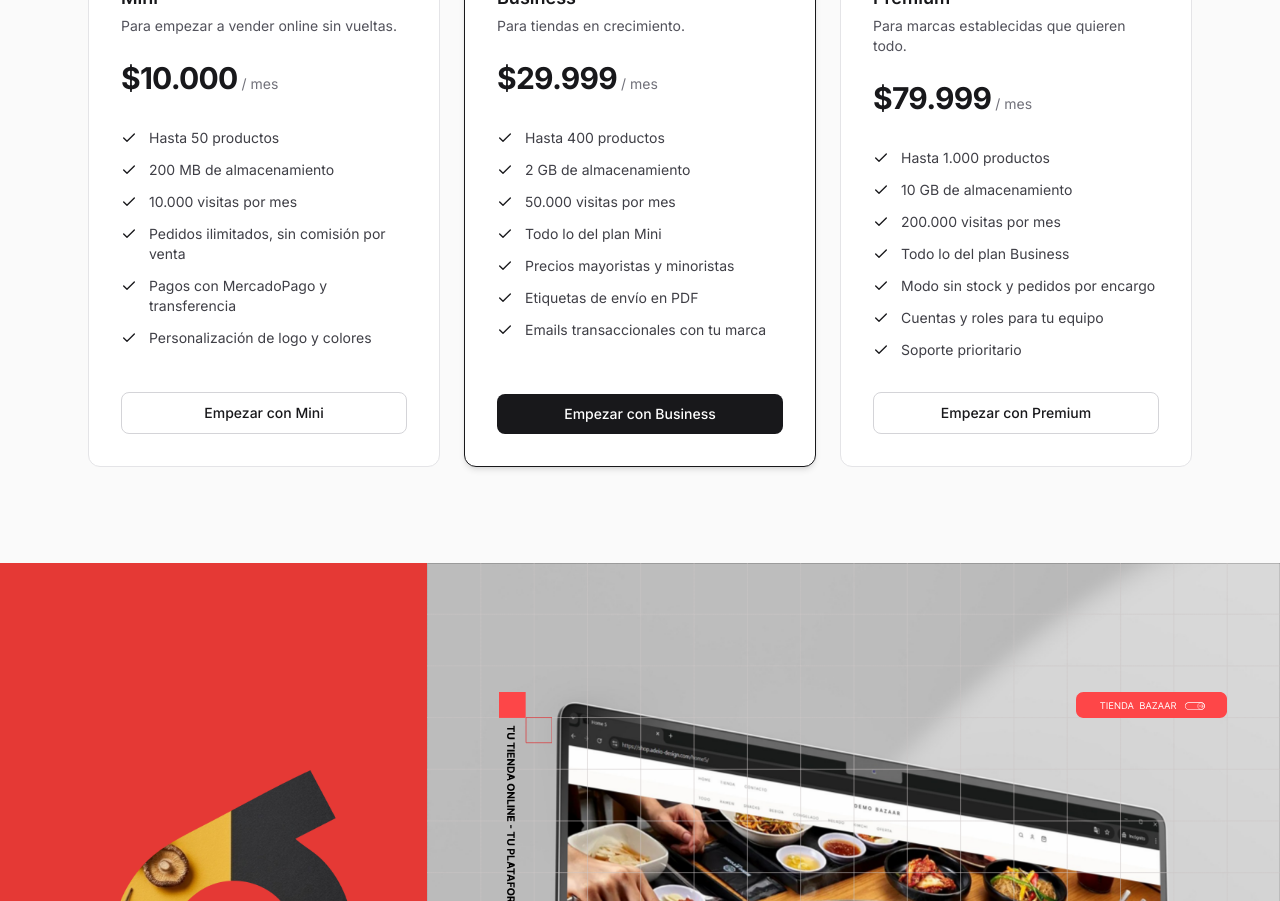
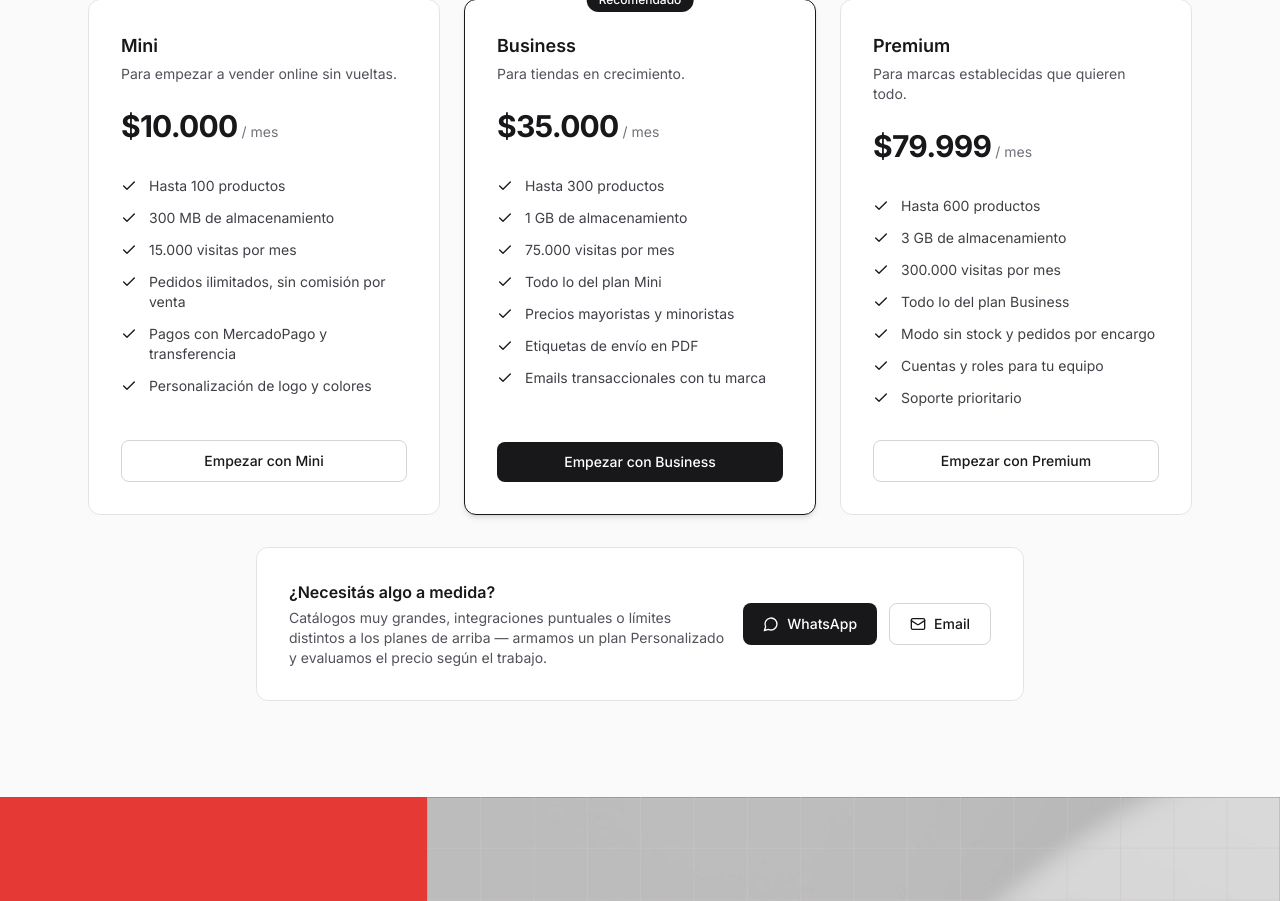
Before and after one commit to DMKo2002/gounuri-web, a Next.js app: page / in a window 1280 px wide. Shown: the part 6520-7421 px from the top of the page. Built offline with nearby package versions, Linux system fonts and the light colour scheme; no server answers.

Commit message:
feat: recalibrar límites de planes, precio Standard, descuento por pago adelantado, plan personalizado en pricing

```diff
--- a/src/components/Pricing.tsx
+++ b/src/components/Pricing.tsx
@@ -1,5 +1,5 @@
-import { Check } from 'lucide-react'
-import { PLANES, REGISTRO_URL, TRIAL_DAYS, formatPrecio } from '@/lib/site'
+import { Check, MessageCircle, Mail } from 'lucide-react'
+import { PLANES, REGISTRO_URL, TRIAL_DAYS, formatPrecio, TERM_DISCOUNTS_PCT, CONTACTO_EMAIL, whatsappUrl } from '@/lib/site'
 
 export default function Pricing() {
   return (
@@ -10,6 +10,9 @@ export default function Pricing() {
         </h2>
         <p className="mx-auto mt-4 max-w-xl text-center text-zinc-600">
           Probá cualquier plan gratis durante {TRIAL_DAYS} días. Sin tarjeta para empezar.
+        </p>
+        <p className="mx-auto mt-2 max-w-xl text-center text-sm text-zinc-500">
+          Pagando {6} meses de una ahorrás {TERM_DISCOUNTS_PCT[6]}%, y pagando {12} meses ahorrás {TERM_DISCOUNTS_PCT[12]}%. Elegís el plazo al activar tu plan.
         </p>
 
         <div className="mt-14 grid gap-6 lg:grid-cols-3">
@@ -56,6 +59,33 @@ export default function Pricing() {
             </div>
           ))}
         </div>
+
+        <div className="mx-auto mt-8 flex max-w-3xl flex-col items-center gap-4 rounded-xl border border-zinc-200 bg-white p-8 text-center sm:flex-row sm:justify-between sm:text-left">
+          <div>
+            <h3 className="font-semibold text-zinc-900">¿Necesitás algo a medida?</h3>
+            <p className="mt-1 text-sm text-zinc-600">
+              Catálogos muy grandes, integraciones puntuales o límites distintos a los planes de arriba — armamos un plan Personalizado y evaluamos el precio según el trabajo.
+            </p>
+          </div>
+          <div className="flex shrink-0 gap-3">
+            <a
+              href={whatsappUrl('Hola! Quiero consultar por un plan personalizado en gounuri.')}
+              target="_blank"
+              rel="noopener noreferrer"
+              className="btn-black inline-flex items-center gap-2 whitespace-nowrap"
+            >
+              <MessageCircle size={16} />
+              WhatsApp
+            </a>
+            <a
+              href={`mailto:${CONTACTO_EMAIL}?subject=${encodeURIComponent('Consulta por plan personalizado')}`}
+              className="btn-outline inline-flex items-center gap-2 whitespace-nowrap"
+            >
+              <Mail size={16} />
+              Email
+            </a>
+          </div>
+        </div>
       </div>
     </section>
   )
--- a/src/lib/site.ts
+++ b/src/lib/site.ts
@@ -26,6 +26,24 @@ export function formatPrecio(precioARS: number): string {
   return `$${precioARS.toLocaleString('es-AR')}`
 }
 
+// ── Descuento por pago adelantado (2026-08-12) ──────────────────────────────
+// Debe coincidir con TERM_DISCOUNTS de Panel Admin/src/lib/plans.ts — acá solo
+// se usa para el copy de la página de precios, el cobro real se elige recién
+// al pagar desde el Panel Admin.
+export const TERM_DISCOUNTS_PCT: Record<6 | 12, number> = { 6: 10, 12: 20 }
+
+// ── Plan Personalizado (2026-08-12) ─────────────────────────────────────────
+// No tiene precio fijo ni se cobra por acá — es "contactanos" para catálogos
+// grandes o necesidades a medida. El precio se evalúa caso por caso.
+export const CONTACTO_EMAIL = 'info@gounuri.com'
+export const CONTACTO_WHATSAPP_NUM = '541131351972' // sin +, formato wa.me
+
+export function whatsappUrl(mensaje?: string): string {
+  return `https://wa.me/${CONTACTO_WHATSAPP_NUM}${mensaje ? `?text=${encodeURIComponent(mensaje)}` : ''}`
+}
+
+// Límites recalibrados 2026-08-12 contra el uso real de tiendas en
+// producción — deben coincidir siempre con Panel Admin/src/lib/plans.ts.
 export const PLANES: Plan[] = [
   {
     id: 'mini',
@@ -33,9 +51,9 @@ export const PLANES: Plan[] = [
     precioARS: 10_000,
     descripcion: 'Para empezar a vender online sin vueltas.',
     features: [
-      'Hasta 50 productos',
-      '200 MB de almacenamiento',
-      '10.000 visitas por mes',
+      'Hasta 100 productos',
+      '300 MB de almacenamiento',
+      '15.000 visitas por mes',
       'Pedidos ilimitados, sin comisión por venta',
       'Pagos con MercadoPago y transferencia',
       'Personalización de logo y colores',
@@ -44,13 +62,13 @@ export const PLANES: Plan[] = [
   {
     id: 'standard',
     nombre: 'Business',
-    precioARS: 29_999,
+    precioARS: 35_000,
     descripcion: 'Para tiendas en crecimiento.',
     destacado: true,
     features: [
-      'Hasta 400 productos',
-      '2 GB de almacenamiento',
-      '50.000 visitas por mes',
+      'Hasta 300 productos',
+      '1 GB de almacenamiento',
+      '75.000 visitas por mes',
       'Todo lo del plan Mini',
       'Precios mayoristas y minoristas',
       'Etiquetas de envío en PDF',
@@ -63,9 +81,9 @@ export const PLANES: Plan[] = [
     precioARS: 79_999,
     descripcion: 'Para marcas establecidas que quieren todo.',
     features: [
-      'Hasta 1.000 productos',
-      '10 GB de almacenamiento',
-      '200.000 visitas por mes',
+      'Hasta 600 productos',
+      '3 GB de almacenamiento',
+      '300.000 visitas por mes',
       'Todo lo del plan Business',
       'Modo sin stock y pedidos por encargo',
       'Cuentas y roles para tu equipo',
```
